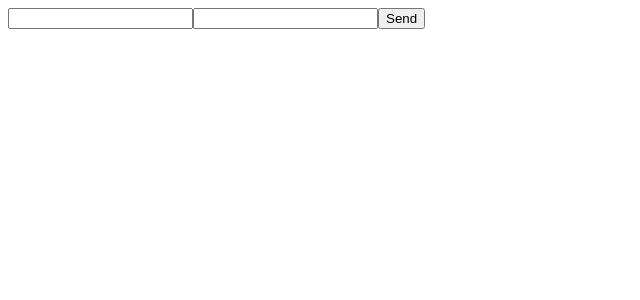
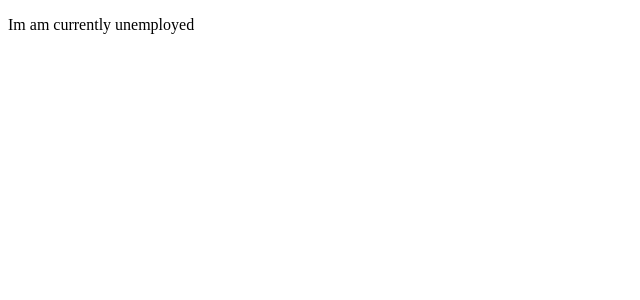
Before and after one commit to lucianowayand/vue-project, a Vue app: page / in a window 1280 px wide. Shown: the top 300 px of the page, without its empty margins (0-640 px from the left). Built offline with nearby package versions, Linux system fonts and the light colour scheme.

Commit message:
conditional rendering

```diff
--- a/src/App.vue
+++ b/src/App.vue
@@ -1,14 +1,16 @@
 <template>
-  <Form/>
+  <Info/>
 </template>
 
 <script>
 import Form from './components/Form.vue'
+import Info from './components/Info.vue'
 
 export default {
   name: 'App',
   components:{
-    Form
+    Form,
+    Info
   }
 
 }
--- /dev/null
+++ b/src/components/Info.vue
@@ -0,0 +1,15 @@
+<template>
+    <p v-if="!employed">Im am currently unemployed</p>
+    <p v-else>Im am currently employed</p>
+</template>
+
+<script>
+export default {
+    name:'Info',
+    data(){
+        return{
+            employed: false
+        }
+    }
+}
+</script>
```
